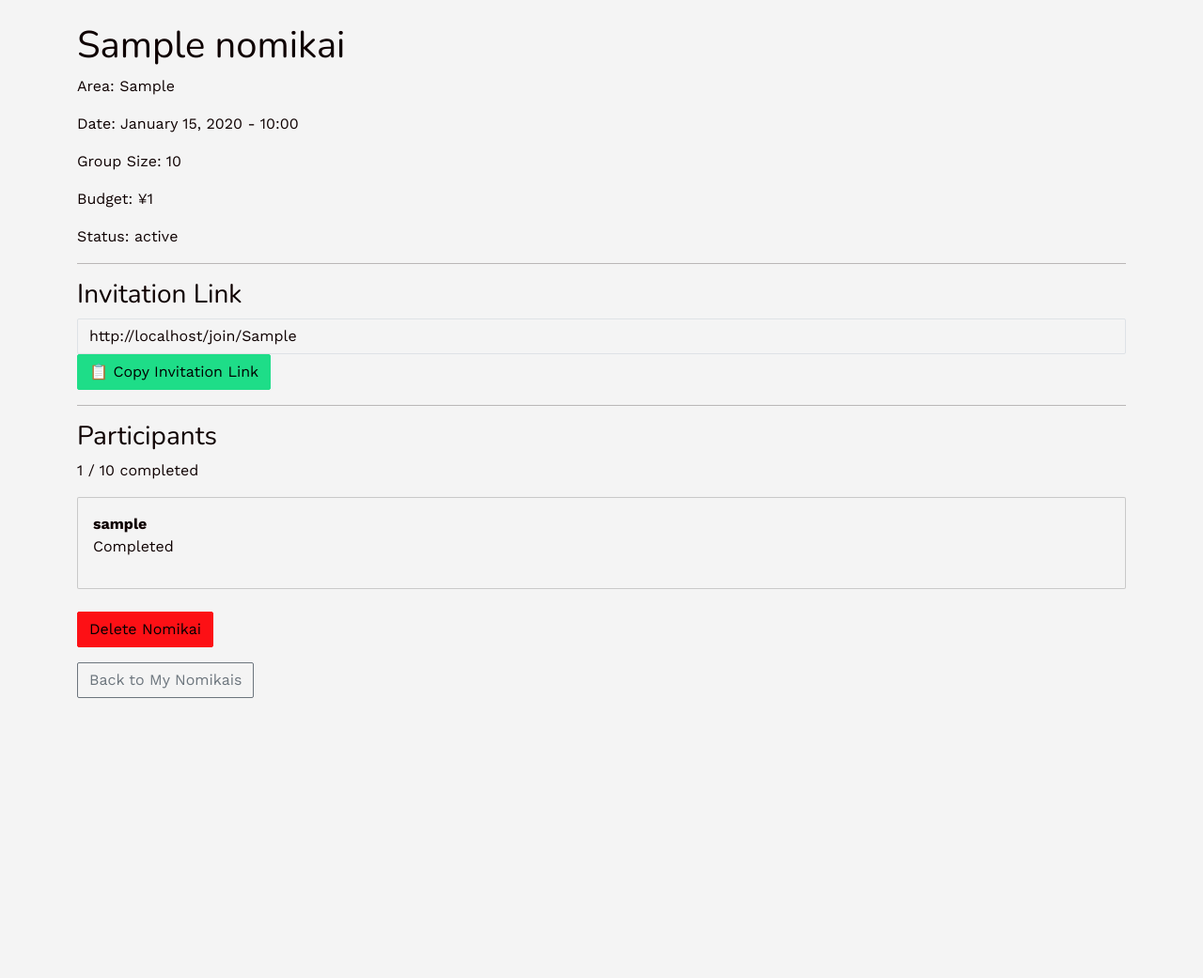
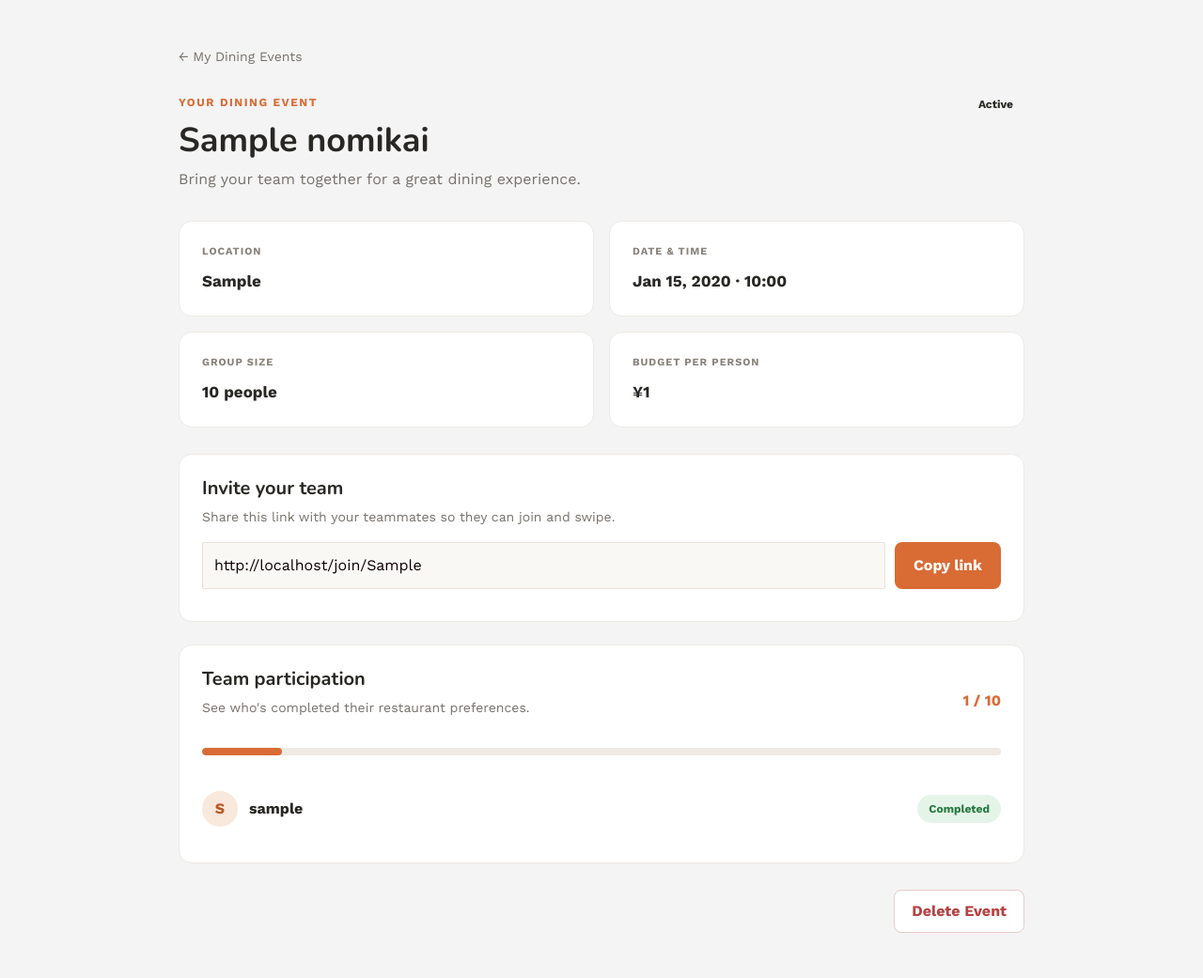
Before and after one commit to LZCR-JP/clone-s-b, a Rails app: page /nomikais/1 in a window 1280 px wide. Shown: the whole page at 94% size. Before the commit the page ends 743 px from the top, so only its background shows below. Run offline with Rails 7, Linux system fonts and the light colour scheme; a user stored in the database is signed in; tables that the repository leaves empty hold one stand-in row (values such as "Sample post"); style sheets or scripts are compiled from the project's sources; some libraries are stand-ins or nearby versions.

Commit message:
added fe stuffs on our nomikai show page

```diff
--- a/app/assets/stylesheets/pages/_index.scss
+++ b/app/assets/stylesheets/pages/_index.scss
@@ -2,3 +2,4 @@
 @import "home";
 @import "nomikais";
 @import "new_nomikai";
+@import "nomikai_show";
--- /dev/null
+++ b/app/assets/stylesheets/pages/_nomikai_show.scss
@@ -0,0 +1,258 @@
+.nomikai-show {
+  max-width: 900px;
+  margin: 0 auto;
+  color: #292724;
+
+  .back-link {
+    color: #77716b;
+    text-decoration: none;
+    font-size: 14px;
+
+    &:hover {
+      color: #d96b35;
+    }
+  }
+
+  .event-header {
+    display: flex;
+    justify-content: space-between;
+    align-items: flex-start;
+    gap: 20px;
+    margin-bottom: 32px;
+
+    h1 {
+      font-size: 36px;
+      font-weight: 700;
+      margin: 8px 0;
+    }
+
+    p {
+      color: #77716b;
+      margin: 0;
+    }
+  }
+
+  .event-label {
+    color: #d96b35;
+    font-size: 12px;
+    font-weight: 700;
+    letter-spacing: 1.5px;
+  }
+
+  .event-status,
+  .participant-status {
+    padding: 6px 12px;
+    border-radius: 20px;
+    font-size: 12px;
+    font-weight: 600;
+
+    &.open,
+    &.completed {
+      background: #e5f4e9;
+      color: #287a43;
+    }
+
+    &.closed,
+    &.pending {
+      background: #fff0df;
+      color: #a65d20;
+    }
+  }
+
+  .event-details {
+    display: grid;
+    grid-template-columns: repeat(2, 1fr);
+    gap: 16px;
+    margin-bottom: 28px;
+  }
+
+  .detail-card,
+  .show-section {
+    background: #fff;
+    border: 1px solid #eee9e3;
+    border-radius: 14px;
+    padding: 24px;
+  }
+
+  .detail-card {
+    display: flex;
+    flex-direction: column;
+    gap: 10px;
+
+    span {
+      color: #89827b;
+      font-size: 11px;
+      font-weight: 700;
+      letter-spacing: 1px;
+    }
+
+    strong {
+      font-size: 17px;
+    }
+  }
+
+  .show-section {
+    margin-bottom: 24px;
+
+    h2 {
+      font-size: 20px;
+      font-weight: 700;
+      margin-bottom: 8px;
+    }
+
+    p {
+      color: #77716b;
+      font-size: 14px;
+    }
+  }
+
+  .invite-link {
+    display: flex;
+    gap: 10px;
+    flex-wrap: wrap;
+
+    input {
+      flex: 1;
+      min-width: 180px;
+      background: #faf8f5;
+      border: 1px solid #e8e1d9;
+      padding: 12px;
+    }
+
+    small {
+      width: 100%;
+      color: #287a43;
+    }
+  }
+
+  .btn-copy {
+    background: #d96b35;
+    color: white;
+    border: 0;
+    border-radius: 8px;
+    padding: 10px 20px;
+    font-weight: 600;
+
+    &:hover {
+      background: #bd5728;
+    }
+  }
+
+  .section-heading {
+    display: flex;
+    justify-content: space-between;
+    align-items: center;
+    gap: 12px;
+
+    strong {
+      color: #d96b35;
+      white-space: nowrap;
+    }
+  }
+
+  .progress-track {
+    height: 8px;
+    background: #eee9e3;
+    border-radius: 20px;
+    overflow: hidden;
+    margin: 16px 0 24px;
+  }
+
+  .progress-fill {
+    height: 100%;
+    background: #d96b35;
+    border-radius: 20px;
+  }
+
+  .participant-row {
+    display: flex;
+    align-items: center;
+    gap: 12px;
+    padding: 14px 0;
+    border-bottom: 1px solid #f0ece7;
+
+    &:last-child {
+      border-bottom: 0;
+    }
+
+    strong {
+      flex: 1;
+    }
+  }
+
+  .participant-avatar {
+    width: 38px;
+    height: 38px;
+    border-radius: 50%;
+    background: #f9e8dc;
+    color: #bd5728;
+    display: flex;
+    align-items: center;
+    justify-content: center;
+    font-weight: 700;
+  }
+
+  .empty-participants {
+    text-align: center;
+    padding: 24px 0;
+
+    p {
+      font-weight: 600;
+      margin-bottom: 4px;
+    }
+
+    span {
+      color: #89827b;
+      font-size: 13px;
+    }
+  }
+
+  .event-actions {
+    display: flex;
+    justify-content: flex-end;
+    gap: 12px;
+    margin-top: 28px;
+  }
+
+  .btn-close-event,
+  .btn-delete-event {
+    border: 0;
+    border-radius: 8px;
+    padding: 10px 18px;
+    font-weight: 600;
+  }
+
+  .btn-close-event {
+    background: #fff0df;
+    color: #a65d20;
+  }
+
+  .btn-delete-event {
+    background: #fff;
+    color: #b64242;
+    border: 1px solid #e9caca;
+  }
+
+  @media (max-width: 576px) {
+    .event-header {
+      flex-direction: column;
+
+      h1 {
+        font-size: 28px;
+      }
+    }
+
+    .event-details {
+      grid-template-columns: 1fr;
+    }
+
+    .event-actions {
+      flex-direction: column;
+
+      form,
+      button {
+        width: 100%;
+      }
+    }
+  }
+}
--- a/app/views/nomikais/show.html.erb
+++ b/app/views/nomikais/show.html.erb
@@ -1,17 +1,53 @@
-<div class="container mt-4">
+<div class="container py-5">
+  <div class="nomikai-show">
 
+    <%= link_to "← My Dining Events", nomikais_path,
+                class: "back-link" %>
+
+    <!-- Event header -->
+    <div class="event-header mt-4">
+      <div>
+        <span class="event-label">YOUR DINING EVENT</span>
         <h1><%= @nomikai.name %></h1>
+        <p>Bring your team together for a great dining experience.</p>
+      </div>
 
-  <p>Area: <%= @nomikai.area %></p>
-  <p>Date: <%= @nomikai.event_date.strftime("%B %d, %Y - %H:%M") %></p>
-  <p>Group Size: <%= @nomikai.group_size %></p>
-  <p>Budget: ¥<%= @nomikai.budget_per_person %></p>
-  <p>Status: <%= @nomikai.status %></p>
+      <span class="event-status <%= @nomikai.status %>">
+        <%= @nomikai.status.capitalize %>
+      </span>
+    </div>
 
-  <hr>
+    <!-- Event details -->
+    <div class="event-details">
+      <div class="detail-card">
+        <span>LOCATION</span>
+        <strong><%= @nomikai.area %></strong>
+      </div>
 
-  <h3>Invitation Link</h3>
-  <div data-controller="clipboard">
+      <div class="detail-card">
+        <span>DATE & TIME</span>
+        <strong><%= @nomikai.event_date.strftime("%b %d, %Y · %H:%M") %></strong>
+      </div>
+
+      <div class="detail-card">
+        <span>GROUP SIZE</span>
+        <strong><%= @nomikai.group_size %> people</strong>
+      </div>
+
+      <div class="detail-card">
+        <span>BUDGET PER PERSON</span>
+        <strong>
+          <%= @nomikai.budget_per_person.present? ? "¥#{number_with_delimiter(@nomikai.budget_per_person)}" : "Not specified" %>
+        </strong>
+      </div>
+    </div>
+
+    <!-- Invitation link -->
+    <div class="show-section invite-section">
+      <h2>Invite your team</h2>
+      <p>Share this link with your teammates so they can join and swipe.</p>
+
+      <div data-controller="clipboard" class="invite-link">
         <input
           type="text"
           class="form-control"
@@ -21,55 +57,75 @@
 
         <button
           type="button"
-      class="btn btn-success"
+          class="btn-copy"
           data-action="click->clipboard#copy">
-      📋 Copy Invitation Link
+          Copy link
         </button>
 
-    <small
-      class="text-success ms-2"
-      data-clipboard-target="message">
-    </small>
+        <small data-clipboard-target="message"></small>
+      </div>
     </div>
 
-  <hr>
+    <!-- Participants -->
+    <% completed_count = @participants.where.not(completed_at: nil).count %>
+    <% progress = (completed_count.to_f / @nomikai.group_size * 100).round %>
 
-  <h3>Participants</h3>
+    <div class="show-section participants-section">
+      <div class="section-heading">
+        <div>
+          <h2>Team participation</h2>
+          <p>See who's completed their restaurant preferences.</p>
+        </div>
 
-  <p>
-    <%= @participants.where.not(completed_at: nil).count %>
-    / <%= @nomikai.group_size %> completed
-  </p>
+        <strong><%= completed_count %> / <%= @nomikai.group_size %></strong>
+      </div>
 
+      <div class="progress-track">
+        <div class="progress-fill" style="width: <%= progress %>%"></div>
+      </div>
+
+      <% if @participants.any? %>
+        <div class="participant-list">
           <% @participants.each do |participant| %>
-    <div class="card p-3 mb-2">
+            <div class="participant-row">
+              <div class="participant-avatar">
+                <%= participant.nickname.first.upcase %>
+              </div>
+
               <strong><%= participant.nickname %></strong>
 
-      <p>
               <% if participant.completed_at.present? %>
-          Completed
+                <span class="participant-status completed">Completed</span>
               <% else %>
-          Pending
+                <span class="participant-status pending">Pending</span>
               <% end %>
-      </p>
             </div>
           <% end %>
+        </div>
+      <% else %>
+        <div class="empty-participants">
+          <p>No participants yet.</p>
+          <span>Share your invitation link to get your team started!</span>
+        </div>
+      <% end %>
+    </div>
 
+    <!-- Event actions -->
+    <div class="event-actions">
       <% if @nomikai.status == "open" %>
-    <%= button_to "Close Nomikai",
+        <%= button_to "Close Event",
                       close_nomikai_path(@nomikai),
                       method: :patch,
-                  class: "btn btn-warning" %>
+                      class: "btn-close-event",
+                      form: { data: { turbo_confirm: "Are you sure you want to close this event?" } } %>
       <% end %>
 
-  <%= button_to "Delete Nomikai",
+      <%= button_to "Delete Event",
                     nomikai_path(@nomikai),
                     method: :delete,
-                class: "btn btn-danger mt-3",
-                form: { data: { turbo_confirm: "Are you sure?" } } %>
-
-  <%= link_to "Back to My Nomikais",
-              nomikais_path,
-              class: "btn btn-outline-secondary mt-3" %>
+                    class: "btn-delete-event",
+                    form: { data: { turbo_confirm: "Are you sure you want to delete this event?" } } %>
+    </div>
 
   </div>
+</div>
```
Lines whose indentation alone changed are shown as unchanged.
